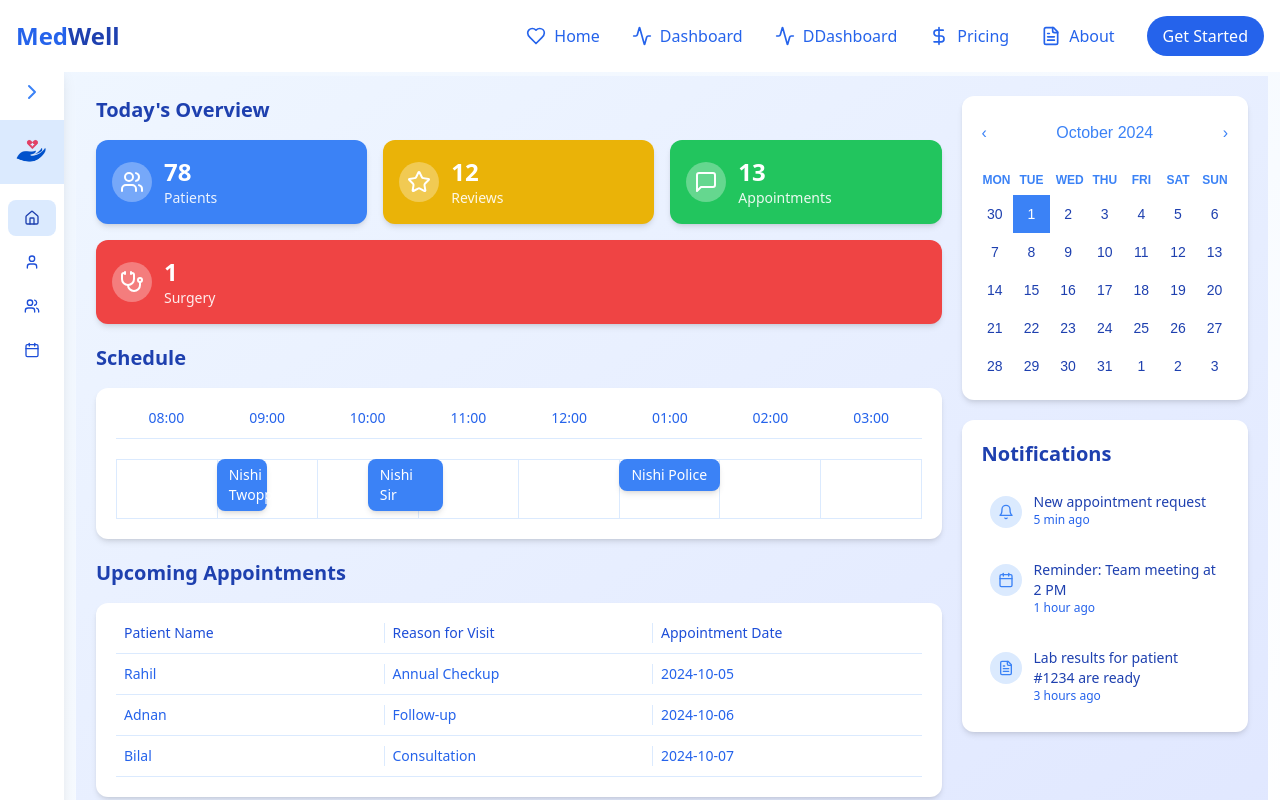
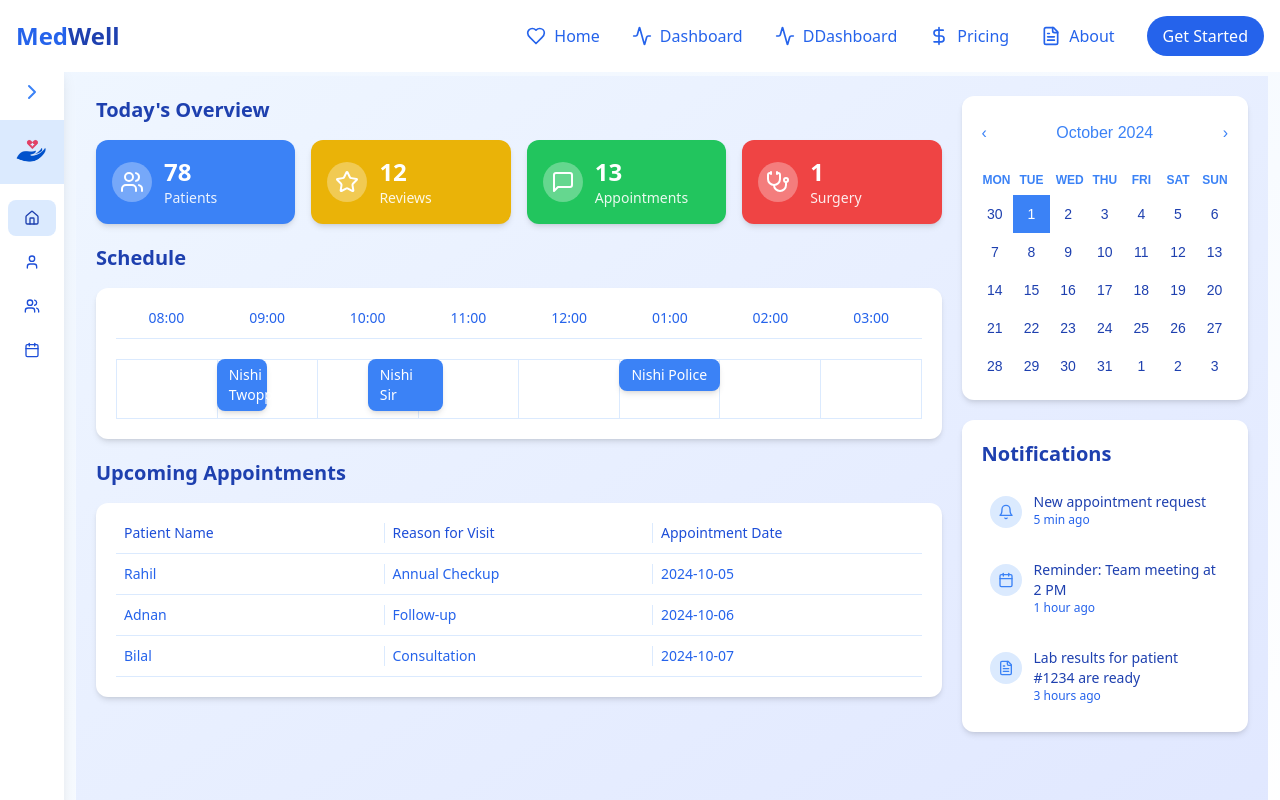
Before and after one commit to rsayyed591/Medwell-Frontend, a React (Vite) app: page /doctordashboard in a window 1280 px wide. Shown: the top 800 px of the page. Built offline with nearby package versions, Linux system fonts and the light colour scheme; no server answers.

Commit message:
updated doctor 2

```diff
--- a/src/pages/DoctorDashboard/Dashboard.jsx
+++ b/src/pages/DoctorDashboard/Dashboard.jsx
@@ -66,7 +66,7 @@ export default function Dashboard() {
           {/* Overview Section */}
           <div className="mb-5">
             <h2 className="text-xl font-semibold mb-4 text-blue-800">Today's Overview</h2>
-            <div className="flex flex-col sm:flex-row flex-wrap gap-4">
+            <div className="grid grid-cols-2 sm:grid-cols-4 gap-4">
               <OverviewCard icon={<Users size={24} />} value={dashboardData.overview.patients} label="Patients" color="bg-blue-500" />
               <OverviewCard icon={<Star size={24} />} value={dashboardData.overview.reviews} label="Reviews" color="bg-yellow-500" />
               <OverviewCard icon={<MessageSquare size={24} />} value={dashboardData.overview.appointments} label="Appointments" color="bg-green-500" />
@@ -250,7 +250,7 @@ export default function Dashboard() {
 
 function OverviewCard({ icon, value, label, color }) {
   return (
-    <div className={`${color} rounded-xl p-4 flex items-center gap-3 flex-1 min-w-[200px] text-white shadow-md transition-transform hover:scale-105`}>
+    <div className={`${color} rounded-xl p-4 flex items-center gap-3 text-white shadow-md transition-transform hover:scale-105`}>
       <div className="bg-white bg-opacity-30 p-2 rounded-full">{icon}</div>
       <div>
         <div className="text-2xl font-bold">
```
